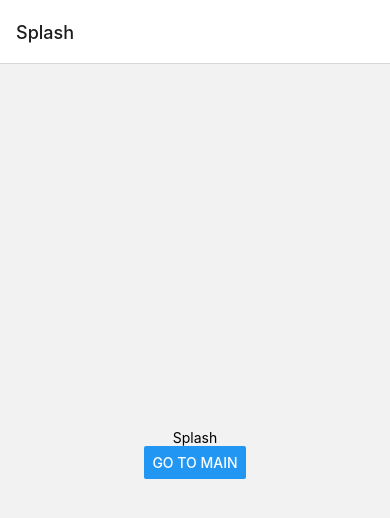
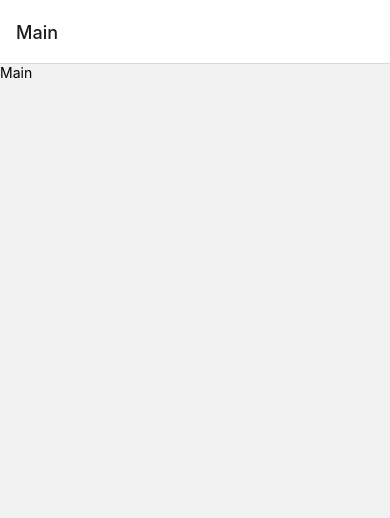
Before and after one commit to MintKangaroo/Clone_Coding, a React Native app in the folder KaKaoBank/: screen / in a window 390 px wide. Shown: the top 518 px of the page. Built offline with nearby package versions, Linux system fonts and the light colour scheme.

Commit message:
RNBootSplash 모듈을 이용하여 Splash 화면구현 완료

```diff
--- a/KaKaoBank/package.json
+++ b/KaKaoBank/package.json
@@ -15,6 +15,7 @@
     "@react-navigation/stack": "^6.2.2",
     "react": "18.0.0",
     "react-native": "0.69.2",
+    "react-native-bootsplash": "^4.2.3",
     "react-native-gesture-handler": "^2.5.0",
     "react-native-reanimated": "^2.9.1",
     "react-native-safe-area-context": "^4.3.1",
--- a/KaKaoBank/src/Navigator/Navigation.tsx
+++ b/KaKaoBank/src/Navigator/Navigation.tsx
@@ -2,17 +2,16 @@ import React from 'react';
 import 'react-native-gesture-handler';
 import {NavigationContainer} from '@react-navigation/native';
 import {createStackNavigator} from '@react-navigation/stack';
+import RNBootSplash from 'react-native-bootsplash';
 
-import Splash from '../Screen/Splash';
 import Main from '../Screen/Main';
 
 const Stack = createStackNavigator();
 
 export default () => {
   return (
-    <NavigationContainer>
-      <Stack.Navigator initialRouteName="Splash">
-        <Stack.Screen name="Splash" component={Splash} />
+    <NavigationContainer onReady={() => RNBootSplash.hide()}>
+      <Stack.Navigator>
         <Stack.Screen name="Main" component={Main} />
       </Stack.Navigator>
     </NavigationContainer>
--- a/KaKaoBank/src/Screen/Splash.tsx
+++ /dev/null
@@ -1,12 +0,0 @@
-import React from 'react';
-import {View, Text, Button} from 'react-native';
-import style from '../Style/style';
-
-export default ({navigation}: any) => {
-  return (
-    <View style={style.spash_style}>
-      <Text>Splash</Text>
-      <Button title="go to main" onPress={() => navigation.navigate('Main')} />
-    </View>
-  );
-};
```
Also changed, not shown: KaKaoBank/src/asset/logo.jpg (added), 17 other files (tests, documents, lock files or other folders).
